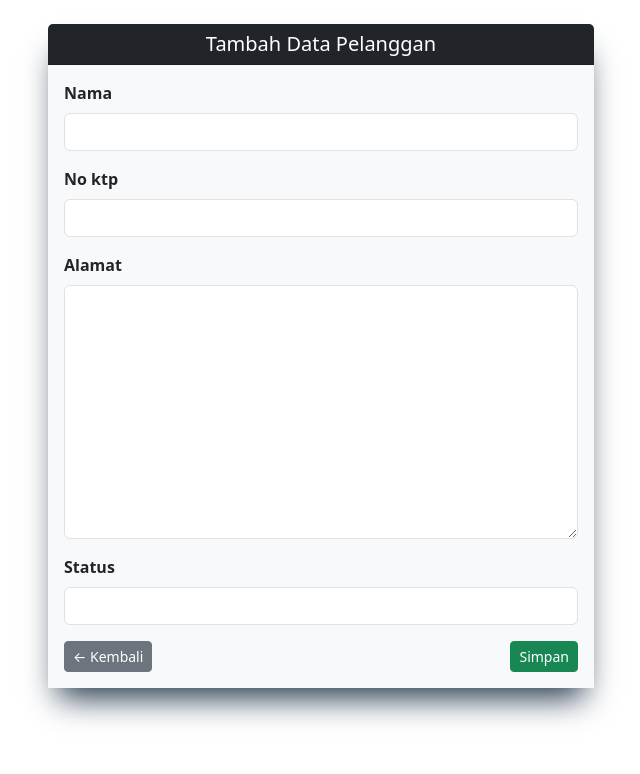
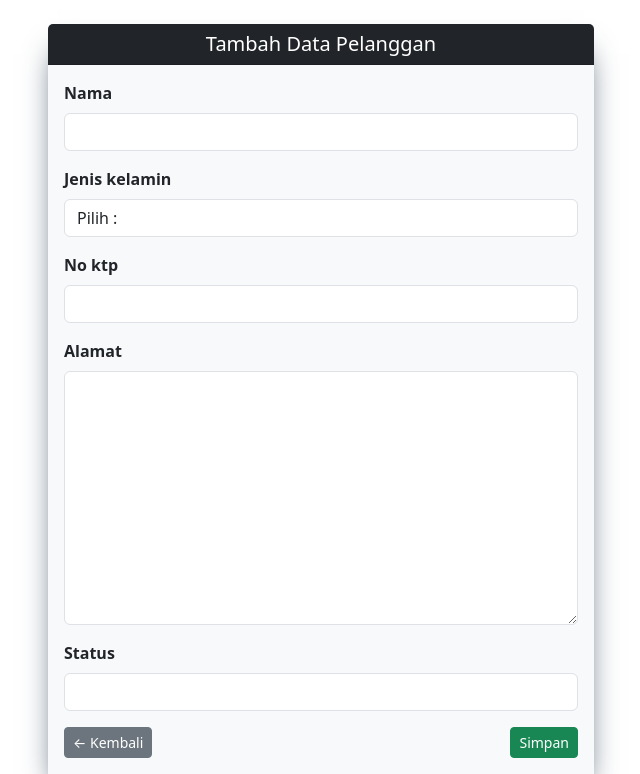
Before and after one commit to AdjiPras/penyewaan_motor_app, a Django app: page /pelanggan/tambah/ in a window 1280 px wide. Shown: the part 56-830 px from the top of the page, without its empty margins (319-959 px from the left). Before the commit the page ends 778 px from the top, so only its background shows below. Run offline with Django 3.2, Linux system fonts and the light colour scheme; the visitor is signed in with stand-in values (Sample User, id 1).

Commit message:
form pelanggan

```diff
--- a/rental/models.py
+++ b/rental/models.py
@@ -11,7 +11,13 @@ class Motor(models.Model):
         return f"{self.merk} - {self.plat_nomor}"
 
 class Pelanggan(models.Model):
+    JENIS_KELAMIN_CHOICES = [
+        ('Pria', 'Pria'),
+        ('Wanita', 'Wanita'),
+    ]
+
     nama = models.CharField(max_length=100)
+    jenis_kelamin = models.CharField(max_length=100)
     no_ktp = models.CharField(max_length=20)
     alamat = models.TextField()
     status = models.CharField(max_length=20)
@@ -20,25 +26,6 @@ class Pelanggan(models.Model):
     def __str__(self):
         return self.nama
 
-# class Transaksi(models.Model):
-#     motor = models.ForeignKey(Motor, on_delete=models.CASCADE)
-#     pelanggan = models.ForeignKey(Pelanggan, on_delete=models.CASCADE)
-#     tanggal_sewa = models.DateField()
-#     tanggal_kembali = models.DateField()
-#     total_harga = models.DecimalField(max_digits=12, decimal_places=2, blank=True, null=True)
-
-#     status_pengembalian = models.BooleanField(default=False)
-#     created_at = models.DateTimeField(auto_now_add=True)
-
-#     def save(self, *args, **kwargs):
-#         selisih_hari = (self.tanggal_kembali - self.tanggal_sewa).days
-#         self.total_harga = self.motor.harga_sewa_per_hari * selisih_hari
-#         self.motor.tersedia = False
-#         self.motor.save()
-#         super().save(*args, **kwargs)
-
-#     def __str__(self):
-#         return f"{self.pelanggan.nama} - {self.motor.plat_nomor}"
 class Transaksi(models.Model):
     motor = models.ForeignKey(Motor, on_delete=models.CASCADE)
     pelanggan = models.ForeignKey(Pelanggan, on_delete=models.CASCADE)
--- a/rental/templates/rental/form.html
+++ b/rental/templates/rental/form.html
@@ -14,7 +14,17 @@
                     {% for field in form %}
                         <div class="mb-3">
                             <label for="{{ field.id_for_label }}" class="form-label fw-semibold">{{ field.label }}</label>
+
+                            {% if field.name == "jenis_kelamin" %}
+                                <select name="{{ field.html_name }}" class="form-control" id="{{ field.id_for_label }}">
+                                    <option value="">Pilih :</option>
+                                    <option value="Pria" {% if field.value == "Pria" %}selected{% endif %}>Pria</option>
+                                    <option value="Wanita" {% if field.value == "Wanita" %}selected{% endif %}>Wanita</option>
+                                </select>
+                            {% else %}
                                 {{ field }}
+                            {% endif %}
+
                             {% if field.help_text %}
                                 <small class="form-text text-muted">{{ field.help_text }}</small>
                             {% endif %}
@@ -26,7 +36,7 @@
 
                     <div class="d-flex justify-content-between">
                         <a href="javascript:history.back()" class="btn btn-sm btn-secondary">← Kembali</a>
-                        <button type="submit" class="btn btn-sm btn-success"> Simpan</button>
+                        <button type="submit" class="btn btn-sm btn-success">Simpan</button>
                     </div>
                 </form>
             </div>
@@ -42,7 +52,8 @@
         const tanggalKembali = document.getElementById('id_tanggal_kembali');
         const totalHarga = document.getElementById('id_total_harga');
 
-        let motorHargaMap = {};
+        if (motorSelect && tanggalSewa && tanggalKembali && totalHarga) {
+            const motorHargaMap = {};
 
             {% for motor in motor_list %}
                 motorHargaMap["{{ motor.id }}"] = {{ motor.harga_sewa_per_hari }};
@@ -65,6 +76,7 @@
             motorSelect.addEventListener('change', hitungTotal);
             tanggalSewa.addEventListener('change', hitungTotal);
             tanggalKembali.addEventListener('change', hitungTotal);
+        }
     });
 </script>
 
--- a/rental/templates/rental/pelanggan_list.html
+++ b/rental/templates/rental/pelanggan_list.html
@@ -8,6 +8,7 @@
 <table class="table table-bordered">
     <tr style="text-align: center;">
         <th>Nama</th>
+        <th>Gender</th>
         <th>No KTP</th>
         <th>Status</th>
         <th>Alamat</th>
@@ -16,6 +17,7 @@
     {% for p in data %}
     <tr>
         <td>{{ p.nama }}</td>
+        <td>{{ p.jenis_kelamin }}</td>
         <td>{{ p.no_ktp }}</td>
         <td>{{ p.status }}</td>
         <td>{{ p.alamat }}</td>
```
Also changed, not shown: rental/migrations/0004_pelanggan_jenis_kelamin.py (added). Lines whose indentation alone changed are shown as unchanged.
